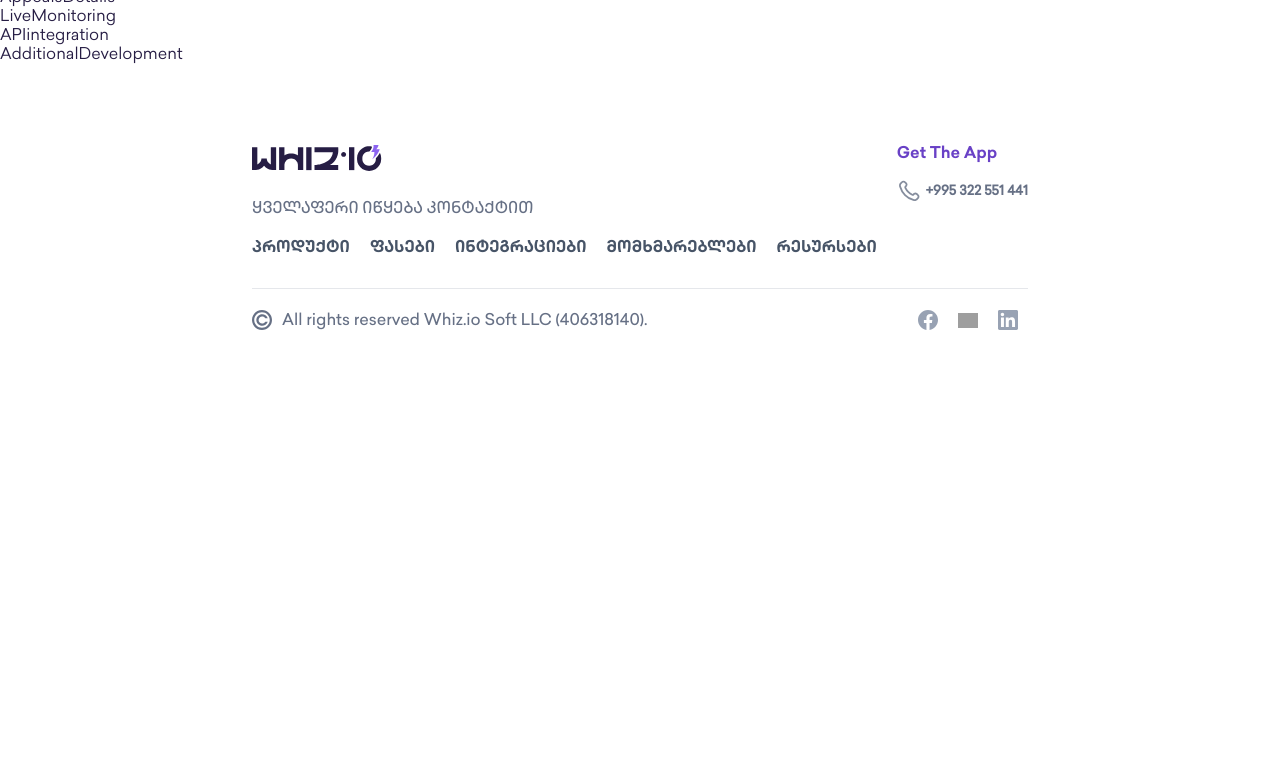
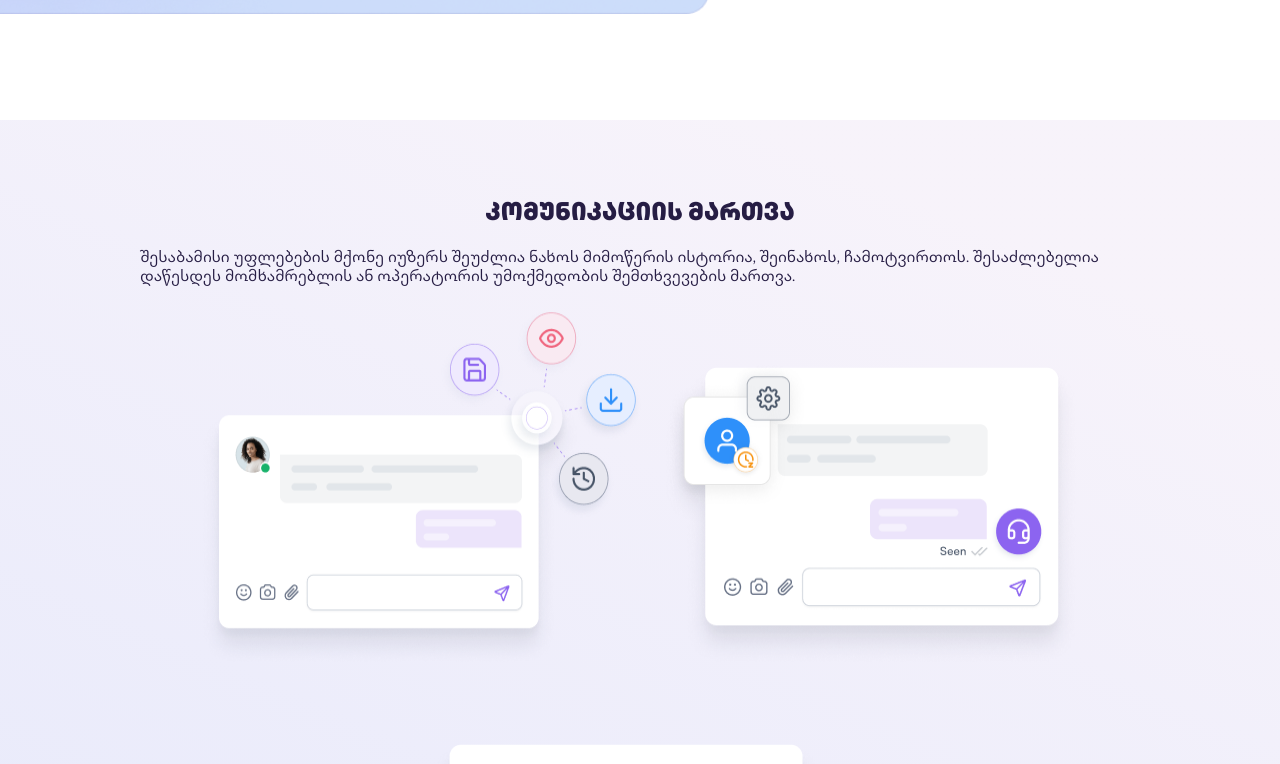
Before and after one commit to RomaLetodiani/Whiz.IO, a React (Vite) app: page /products/chat in a window 1280 px wide. Shown: the part 4780-5544 px from the top of the page. Before the commit the page ends 5171 px from the top, so only its background shows below. Built offline with nearby package versions, Linux system fonts and the light colour scheme; grey boxes are pictures that could not be loaded.

Commit message:
CommunicationManagement Section

```diff
--- a/src/Pages/Products/Chat/Views/CommunicationManagement/CommunicationManagement.styled.ts
+++ b/src/Pages/Products/Chat/Views/CommunicationManagement/CommunicationManagement.styled.ts
@@ -0,0 +1,34 @@
+import styled from "styled-components"
+
+export const CommunicationManagementStyles = styled.div`
+  margin-block: 50px;
+  background: linear-gradient(
+    204deg,
+    rgba(239, 231, 246, 0.5) 15.3%,
+    rgba(209, 213, 247, 0.5) 88.04%
+  );
+
+  h2 {
+    text-align: center;
+  }
+  p {
+    margin-block: 20px;
+    max-width: 1000px;
+    margin-inline: auto;
+  }
+
+  .CommunicationManagementImagesDiv {
+    display: flex;
+    flex-wrap: wrap;
+    justify-content: center;
+    gap: 20px;
+    margin-block: 20px;
+
+    > div {
+      img {
+        width: 100%;
+        height: 100%;
+      }
+    }
+  }
+`
--- a/src/Pages/Products/Chat/Views/CommunicationManagement/CommunicationManagement.tsx
+++ b/src/Pages/Products/Chat/Views/CommunicationManagement/CommunicationManagement.tsx
@@ -1,5 +1,39 @@
+import {
+  communicationManagement1,
+  communicationManagement2,
+  communicationManagement3,
+} from "../../../../../Assets/Images/Chat"
+import SectionWrapper from "../../../../../Components/SectionWrapper/SectionWrapper"
+import { CommunicationManagementStyles } from "./CommunicationManagement.styled"
+
+const CommunicationManagementImages = [
+  communicationManagement1,
+  communicationManagement2,
+  communicationManagement3,
+]
+
 const CommunicationManagement = () => {
-  return <div>CommunicationManagement</div>
+  return (
+    <CommunicationManagementStyles>
+      <SectionWrapper>
+        <div>
+          <h2>კომუნიკაციის მართვა</h2>
+          <p>
+            შესაბამისი უფლებების მქონე იუზერს შეუძლია ნახოს მიმოწერის ისტორია,
+            შეინახოს, ჩამოტვირთოს. შესაძლებელია დაწესდეს მომხამრებლის ან
+            ოპერატორის უმოქმედობის შემთხვევების მართვა.
+          </p>
+        </div>
+        <div className="CommunicationManagementImagesDiv">
+          {CommunicationManagementImages.map((image, index) => (
+            <div key={index}>
+              <img src={image} alt={`Communication Management ${index}`} />
+            </div>
+          ))}
+        </div>
+      </SectionWrapper>
+    </CommunicationManagementStyles>
+  )
 }
 
 export default CommunicationManagement
--- a/src/Pages/Products/Chat/Views/Hero/Hero.styled.ts
+++ b/src/Pages/Products/Chat/Views/Hero/Hero.styled.ts
@@ -9,7 +9,6 @@ export const HeroStyles = styled.div`
     @media (max-width: 768px) {
       font-size: 2rem;
       line-height: 40px;
-      text-align: start;
     }
   }
 
--- a/src/Pages/Products/Chat/Views/UserIdentification/UserIdentification.styled.ts
+++ b/src/Pages/Products/Chat/Views/UserIdentification/UserIdentification.styled.ts
@@ -11,9 +11,10 @@ export const UserIdentificationStyles = styled.div`
     justify-content: center;
     align-items: center;
     gap: 50px;
-
+    padding-block: 50px;
     @media (max-width: 768px) {
       flex-direction: column;
+      padding-block: 0px;
     }
 
     > div {
```
